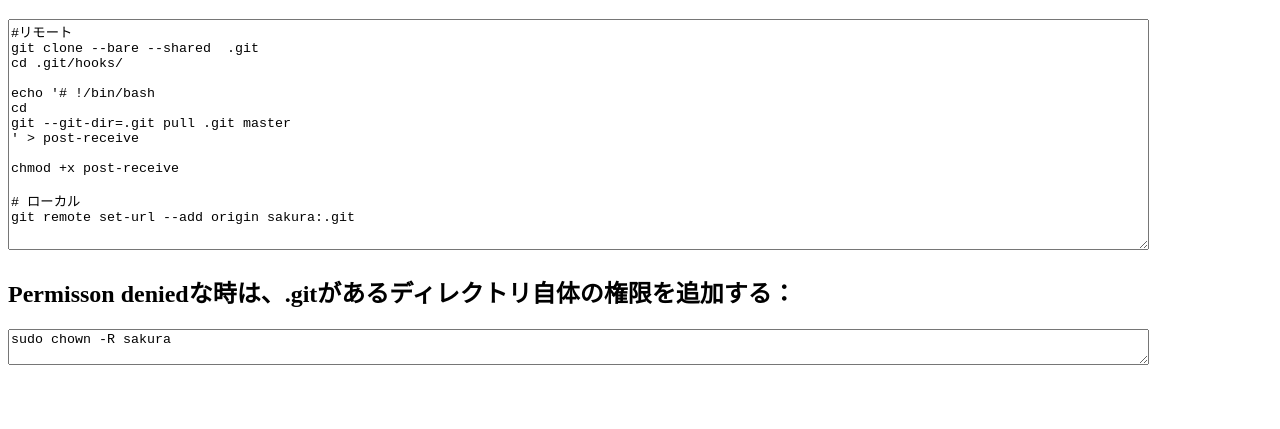
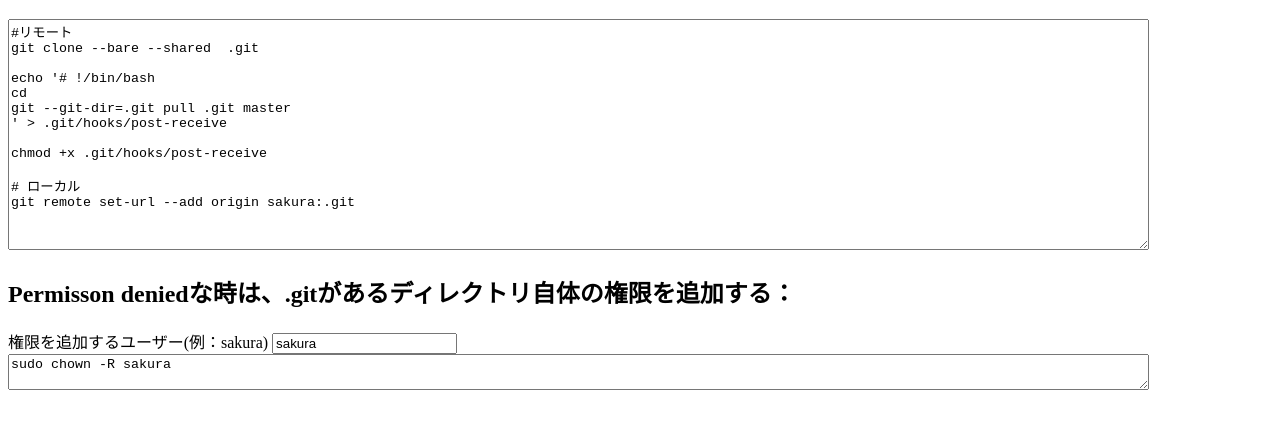
Before and after one commit to v97ug/bare-repo-deploy-script, a plain HTML site: page index.html in a window 1280 px wide. Shown: the part 193-622 px from the top of the page. Drawn offline with nearby package versions, Linux system fonts and the light colour scheme.

Commit message:
[implement] permit user

```diff
--- a/template.html
+++ b/index.html
@@ -31,22 +31,27 @@
 <textarea rows="15" cols="140">
 #リモート
 git clone --bare --shared {{deploy}} {{myname}}.git
-cd {{myname}}.git/hooks/
 
 echo '# !/bin/bash
 cd {{deploy}}
 git --git-dir=.git pull {{myname}}.git master
-' > post-receive
+' > {{myname}}.git/hooks/post-receive
 
-chmod +x post-receive
+chmod +x {{myname}}.git/hooks/post-receive
 
 # ローカル
 git remote set-url --add origin {{sshName}}:{{myname}}.git
 </textarea>
 
 <h2>Permisson deniedな時は、.gitがあるディレクトリ自体の権限を追加する：</h2>
+
+<div>
+    <label for="permit-user">権限を追加するユーザー(例：sakura)</label>
+    <input id="permit-user" type="text" ng-model="permitUser" ng-init="permitUser='sakura'">
+</div>
+
 <textarea rows="2" cols="140">
-sudo chown -R sakura {{deploy}}
+sudo chown -R {{permitUser}} {{deploy}}
 </textarea>
 
 
```
